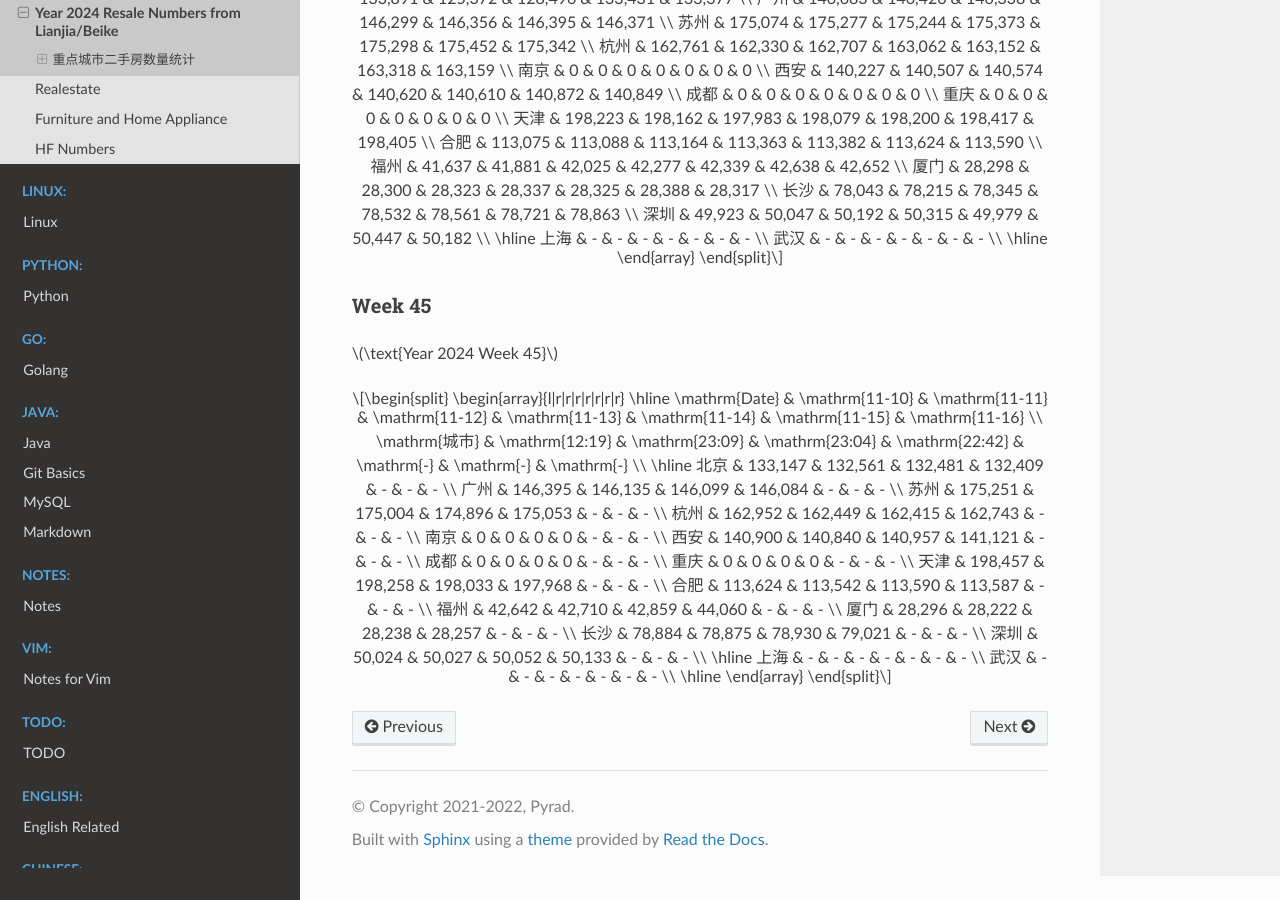
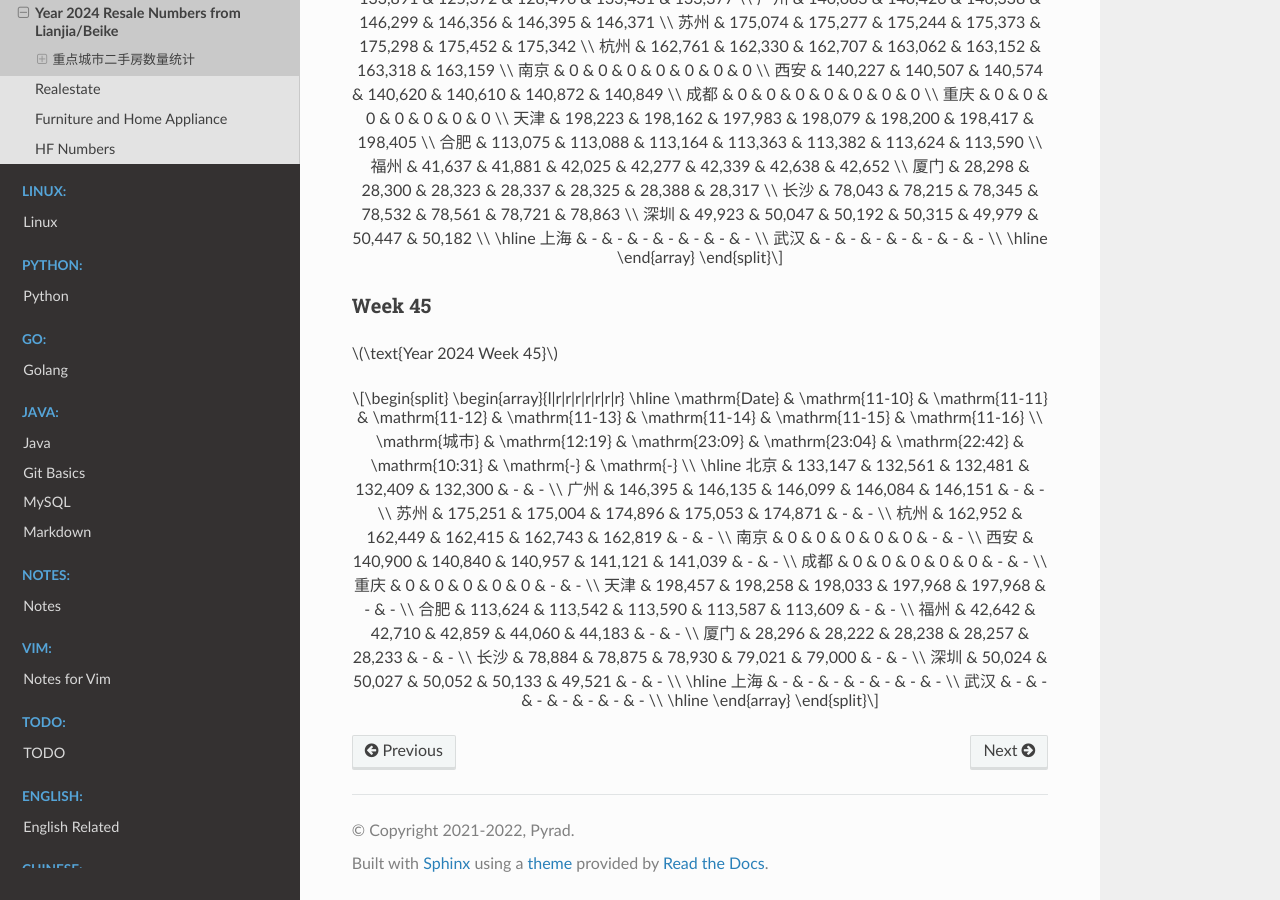
Before and after one commit to Pyrad/pyradnotes, a Sphinx documentation site: the page built from source/RealEstate/resalenumbers2024.md, in a window 1280 px wide and 900 px high, scrolled down 21695 px. Built offline with Sphinx 7.4.7 and the Read the Docs theme 3.1.0, drawn with Linux system fonts in a browser that asks for light colours; pages that are not in the unit, such as notebooks, are missing from menus; a script that is not in the unit is left out.

Commit message:
Realestate Update resale numbers 2024-11-14 10:31

```diff
--- a/source/RealEstate/resalenumbers2024.md
+++ b/source/RealEstate/resalenumbers2024.md
@@ -1451,22 +1451,22 @@
 \begin{array}{l|r|r|r|r|r|r|r}
 \hline
 \mathrm{Date} & \mathrm{11-10} & \mathrm{11-11} & \mathrm{11-12} & \mathrm{11-13} & \mathrm{11-14} & \mathrm{11-15} & \mathrm{11-16} \\
-\mathrm{城市} & \mathrm{12:19} & \mathrm{23:09} & \mathrm{23:04} & \mathrm{22:42} & \mathrm{-} & \mathrm{-} & \mathrm{-} \\
+\mathrm{城市} & \mathrm{12:19} & \mathrm{23:09} & \mathrm{23:04} & \mathrm{22:42} & \mathrm{10:31} & \mathrm{-} & \mathrm{-} \\
 \hline
-北京 & 133,147 & 132,561 & 132,481 & 132,409 & - & - & - \\
-广州 & 146,395 & 146,135 & 146,099 & 146,084 & - & - & - \\
-苏州 & 175,251 & 175,004 & 174,896 & 175,053 & - & - & - \\
-杭州 & 162,952 & 162,449 & 162,415 & 162,743 & - & - & - \\
-南京 & 0 & 0 & 0 & 0 & - & - & - \\
-西安 & 140,900 & 140,840 & 140,957 & 141,121 & - & - & - \\
-成都 & 0 & 0 & 0 & 0 & - & - & - \\
-重庆 & 0 & 0 & 0 & 0 & - & - & - \\
-天津 & 198,457 & 198,258 & 198,033 & 197,968 & - & - & - \\
-合肥 & 113,624 & 113,542 & 113,590 & 113,587 & - & - & - \\
-福州 & 42,642 & 42,710 & 42,859 & 44,060 & - & - & - \\
-厦门 & 28,296 & 28,222 & 28,238 & 28,257 & - & - & - \\
-长沙 & 78,884 & 78,875 & 78,930 & 79,021 & - & - & - \\
-深圳 & 50,024 & 50,027 & 50,052 & 50,133 & - & - & - \\
+北京 & 133,147 & 132,561 & 132,481 & 132,409 & 132,300 & - & - \\
+广州 & 146,395 & 146,135 & 146,099 & 146,084 & 146,151 & - & - \\
+苏州 & 175,251 & 175,004 & 174,896 & 175,053 & 174,871 & - & - \\
+杭州 & 162,952 & 162,449 & 162,415 & 162,743 & 162,819 & - & - \\
+南京 & 0 & 0 & 0 & 0 & 0 & - & - \\
+西安 & 140,900 & 140,840 & 140,957 & 141,121 & 141,039 & - & - \\
+成都 & 0 & 0 & 0 & 0 & 0 & - & - \\
+重庆 & 0 & 0 & 0 & 0 & 0 & - & - \\
+天津 & 198,457 & 198,258 & 198,033 & 197,968 & 197,968 & - & - \\
+合肥 & 113,624 & 113,542 & 113,590 & 113,587 & 113,609 & - & - \\
+福州 & 42,642 & 42,710 & 42,859 & 44,060 & 44,183 & - & - \\
+厦门 & 28,296 & 28,222 & 28,238 & 28,257 & 28,233 & - & - \\
+长沙 & 78,884 & 78,875 & 78,930 & 79,021 & 79,000 & - & - \\
+深圳 & 50,024 & 50,027 & 50,052 & 50,133 & 49,521 & - & - \\
 \hline
 上海 & - & - & - & - & - & - & - \\
 武汉 & - & - & - & - & - & - & - \\
```
Also changed, not shown: 1 other file.
